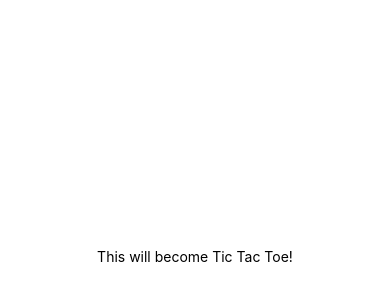
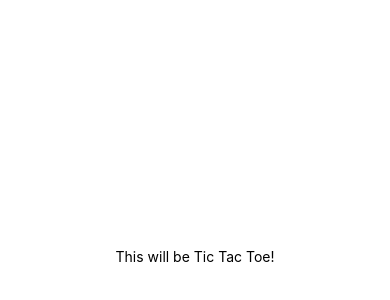
Before and after one commit to Ninja1672/tictactoe, a React Native app: screen / in a window 390 px wide. Shown: the part 166-466 px from the top of the page. Built offline with nearby package versions, Linux system fonts and the light colour scheme.

Commit message:
Testing commit

```diff
--- a/App.js
+++ b/App.js
@@ -5,7 +5,7 @@ import { StyleSheet, Text, View } from 'react-native';
 export default function App() {
   return (
     <View style={styles.container}>
-      <Text>This will become Tic Tac Toe!</Text>
+      <Text>This will be Tic Tac Toe!</Text>
       <StatusBar style="auto" />
     </View>
   );
```
